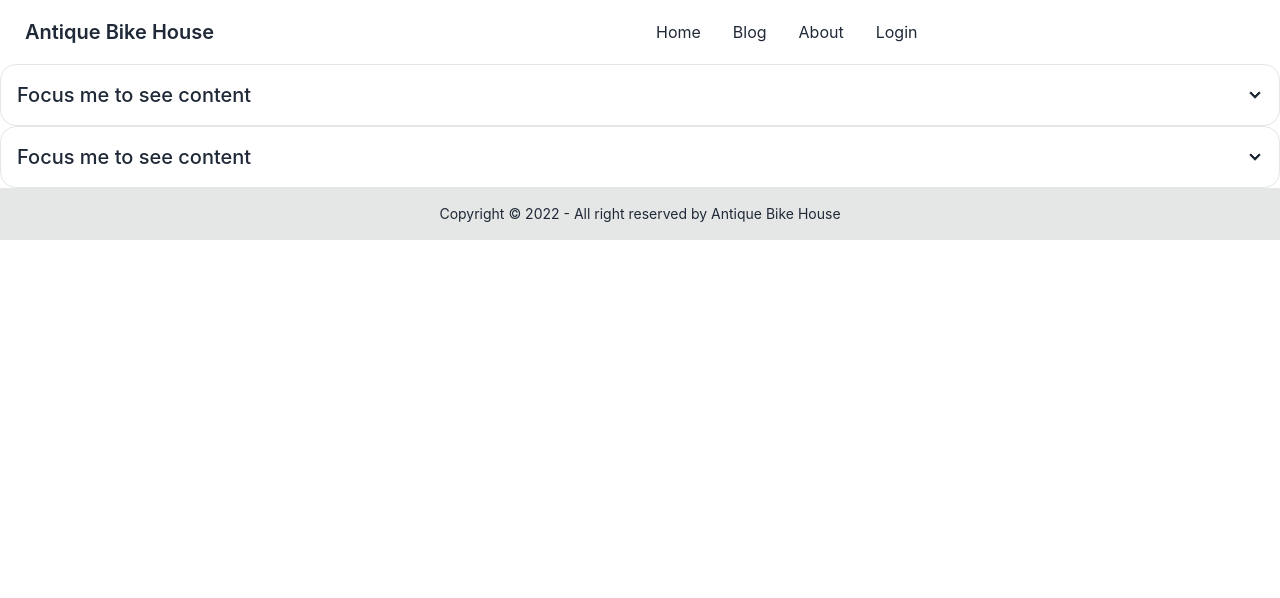
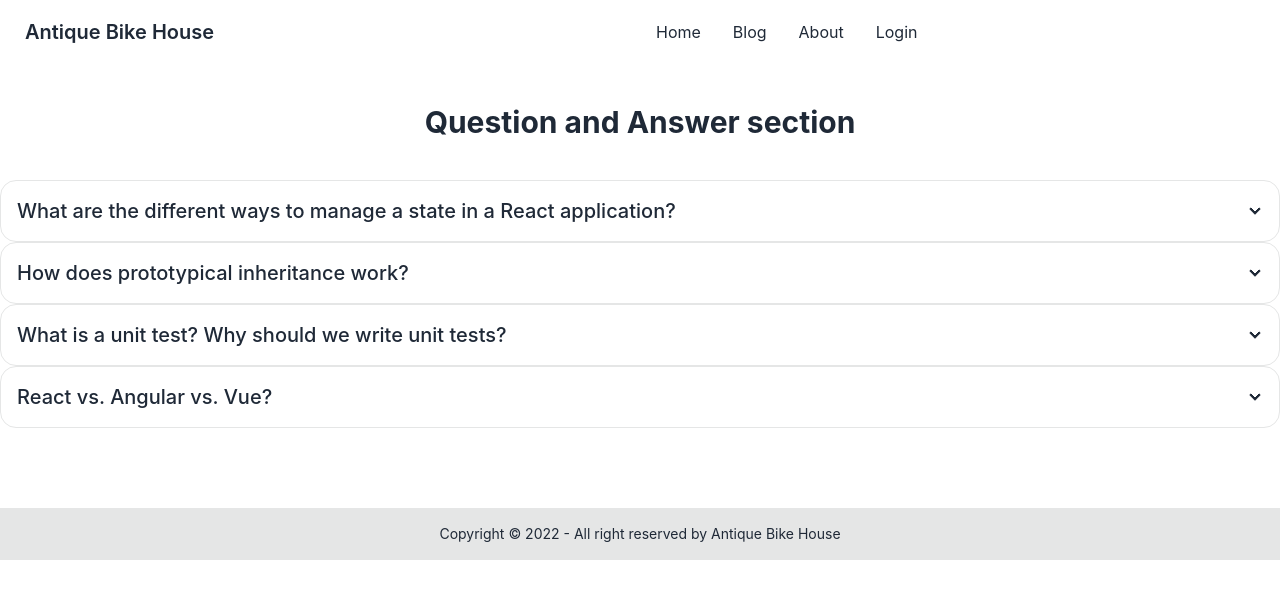
Before and after one commit to asaad-tt/antique-bike-house, a React (Create React App) app: page /blog in a window 1280 px wide. Shown: the top 598 px of the page. Built offline with nearby package versions, Linux system fonts and the light colour scheme; no server answers.

Commit message:
blog section added

```diff
--- a/src/Pages/Blog/Blog.jsx
+++ b/src/Pages/Blog/Blog.jsx
@@ -2,27 +2,127 @@ import React from "react";
 
 const Blog = () => {
   return (
-    <div>
+    <div className="mb-20">
+      <h2 className="text-center py-10  text-3xl font-bold">
+        Question and Answer section
+      </h2>
+      {/* first question  */}
       <div
         tabIndex={0}
         className="collapse collapse-arrow border border-base-300 bg-base-100 rounded-box"
       >
         <div className="collapse-title text-xl font-medium">
-          Focus me to see content
+          What are the different ways to manage a state in a React application?
         </div>
         <div className="collapse-content">
-          <p>I love u</p>
+          <p>
+            There are four main types of state you need to properly manage in
+            your React apps: <br />
+            1. Local state <br />
+            2. Global state <br />
+            3. Server state <br />
+            4. URL state <br />
+          </p>
         </div>
       </div>
+
+      {/* Second question  */}
       <div
         tabIndex={0}
         className="collapse collapse-arrow border border-base-300 bg-base-100 rounded-box"
       >
         <div className="collapse-title text-xl font-medium">
-          Focus me to see content
+          How does prototypical inheritance work?
         </div>
         <div className="collapse-content">
-          <p>tabIndex={0} attribute is necessary to make the div focusable</p>
+          <p>
+            {" "}
+            The Prototypal Inheritance is a feature in javascript used to add
+            methods and properties in objects. It is a method by which an object
+            can inherit the properties and methods of another object.
+            Traditionally, in order to get and set the [[Prototype]] of an
+            object, we use Object.getPrototypeOf and Object. <br />
+            When it comes to inheritance, JavaScript only has one construct:
+            objects. Each object has a private property which holds a link to
+            another object called its prototype. That prototype object has a
+            prototype of its own, and so on until an object is reached with null
+            as its prototype. By definition, null has no prototype, and acts as
+            the final link in this prototype chain. It is possible to mutate any
+            member of the prototype chain or even swap out the prototype at
+            runtime, so concepts like static dispatching do not exist in
+            JavaScript.
+          </p>
+        </div>
+      </div>
+
+      {/* Third question  */}
+      <div
+        tabIndex={0}
+        className="collapse collapse-arrow border border-base-300 bg-base-100 rounded-box"
+      >
+        <div className="collapse-title text-xl font-medium">
+          What is a unit test? Why should we write unit tests?
+        </div>
+        <div className="collapse-content">
+          <p>
+            Unit testing is a software development process in which the smallest
+            testable parts of an application, called units, are individually and
+            independently scrutinized for proper operation. <br />
+            The main objective of unit testing is to isolate written code to
+            test and determine if it works as intended. Unit testing is an
+            important step in the development process, because if done
+            correctly, it can help detect early flaws in code which may be more
+            difficult to find in later testing stages.
+            <br />
+          </p>
+        </div>
+      </div>
+
+      {/* fourth question  */}
+      <div
+        tabIndex={0}
+        className="collapse collapse-arrow border border-base-300 bg-base-100 rounded-box"
+      >
+        <div className="collapse-title text-xl font-medium">
+          React vs. Angular vs. Vue?
+        </div>
+        <div className="collapse-content">
+          <p>
+            <strong>Angular:</strong> AngularJS was developed in 2009 by Google.
+            The first version was Angular.JS. Angular is currently known as a
+            JavaScript framework. Obviously, all significant Google projects
+            have been developed with Angular. Angular.js is an MVC framework. A
+            major disadvantage of Angular is that it uses a regular DOM, and
+            thus, the entire tree structure of the HTML tags is updated, which
+            massively impacts the loading time. Angular.js has its Ionic
+            framework for mobile applications. <br />
+            <strong>React:</strong> Facebook released React.js in March 2013 as
+            a JavaScript library. Because React just provides one view, it is
+            not appropriate for building an MVC architecture: you must solve the
+            model and controller yourself. Besides this, there are only
+            advantages and lots of advantages. One of the biggest of them is
+            that React.js uses a virtual DOM that only compares the previous
+            HTML code differences and only loads the different parts. This
+            significantly impacts the loading times. In a positive way, of
+            course. With React.js, you handle the markup and the logic in the
+            same file, which means you can output variables in a view component
+            (JSX). React offers a type of mobile solutions for applications
+            called React-Native. <br />
+            <strong>Vue:</strong> Vue.js is a JavaScript-based progressive
+            framework for creating single-page applications. It was created with
+            scalability and incrementality in mind, as well as ease of
+            integration with other view layer frameworks. Vue is built from the
+            bottom up to be progressively adaptable, unlike other monolithic
+            frameworks. The core library focuses solely on the view layer, and
+            it’s simple to use and connect with other libraries or applications.
+            This framework’s fast learning angle is almost a trademark. It’s a
+            flexible framework that may be used as a library or a full-fledged
+            framework for developing large web applications. Vue.js combines the
+            useful principles of the Angular and React frameworks and presents
+            them in a minimalistic modern style. Web developers use Vue.js to
+            create frontend user interfaces for web-based and hybrid mobile
+            applications.
+          </p>
         </div>
       </div>
     </div>
--- /dev/null
+++ b/src/Pages/Home/SingleCategory/BookingModal/BookingModal.jsx
@@ -0,0 +1,28 @@
+import React from "react";
+
+const BookingModal = () => {
+  return (
+    <>
+      <input type="checkbox" id="booking-modal" className="modal-toggle" />
+      <div className="modal">
+        <div className="modal-box relative">
+          <label
+            htmlFor="booking-modal"
+            className="btn btn-sm btn-circle absolute right-2 top-2"
+          >
+            ✕
+          </label>
+          <h3 className="text-lg font-bold">
+            Congratulations random Internet user!
+          </h3>
+          <p className="py-4">
+            You've been selected for a chance to get one year of subscription to
+            use Wikipedia for free!
+          </p>
+        </div>
+      </div>
+    </>
+  );
+};
+
+export default BookingModal;
--- a/src/Pages/Home/SingleCategory/CategoryOptions.jsx
+++ b/src/Pages/Home/SingleCategory/CategoryOptions.jsx
@@ -26,8 +26,12 @@ const CategoryOptions = ({ categoryCard }) => {
             <p>Use Time: {useDuration}</p>
             <p>Posted Time: {postedTime}</p>
             <p>Seller Name: {sellersName}</p>
+            <p>Condition: {condition}</p>
             <p>{description}</p>
           </div>
+          <label htmlFor="booking-modal" className="btn btn-primary mt-5">
+            Book Now
+          </label>
         </div>
       </div>
       <div>
--- a/src/Pages/Home/SingleCategory/SingleCategory.jsx
+++ b/src/Pages/Home/SingleCategory/SingleCategory.jsx
@@ -1,5 +1,6 @@
 import React from "react";
 import { useLoaderData } from "react-router-dom";
+import BookingModal from "./BookingModal/BookingModal";
 import CategoryOptions from "./CategoryOptions";
 
 const SingleCategory = () => {
@@ -7,7 +8,8 @@ const SingleCategory = () => {
   console.log(category);
 
   return (
-    <div className="grid grid-cols-1 ">
+    <>
+      <div className="grid grid-cols-1 gap-10 py-10">
         {category.map((categoryCard) => (
           <CategoryOptions
             key={categoryCard._id}
@@ -15,6 +17,8 @@ const SingleCategory = () => {
           ></CategoryOptions>
         ))}
       </div>
+      <BookingModal></BookingModal>
+    </>
   );
 };
 
```
Lines whose indentation alone changed are shown as unchanged.
